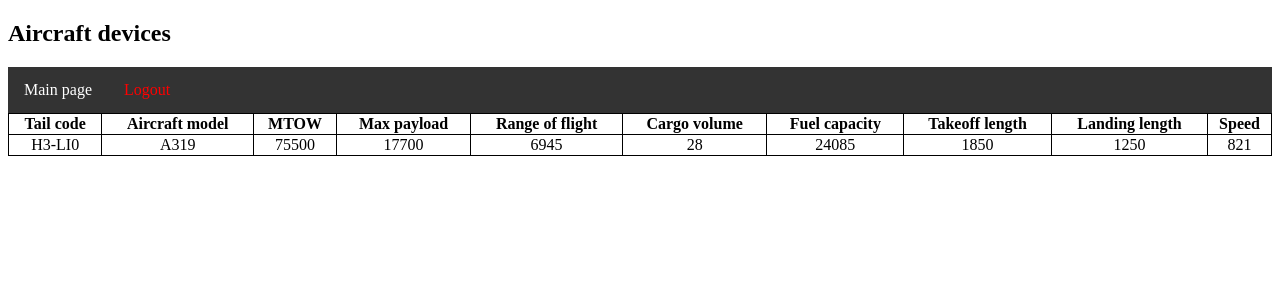
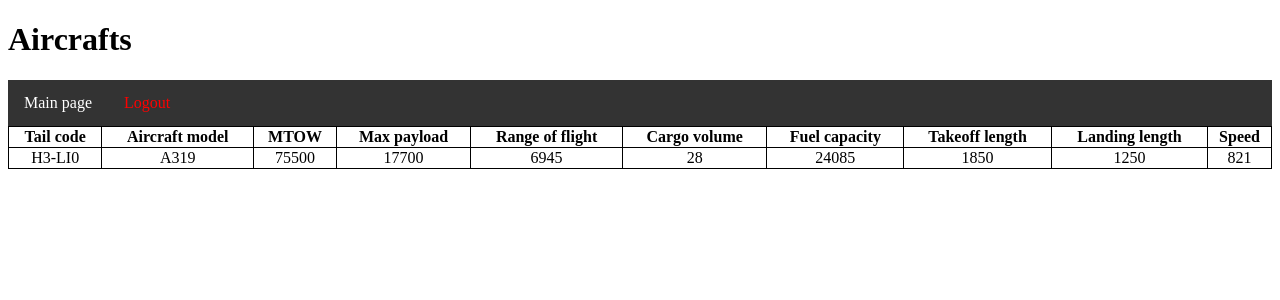
Before and after one commit to vk-airline/airline-crm, a Django app: page /crm/aircrafts in a window 1280 px wide. Shown: the top 300 px of the page. Run offline with Django 3.2, Linux system fonts and the light colour scheme; data comes from the database, SQL or seed files in the repository; parts of the project's set-up code (start-up, migrations or seed data) failed here and were passed over.

Commit message:
Minor ui changes

```diff
--- a/crm/templates/aircrafts.html
+++ b/crm/templates/aircrafts.html
@@ -8,7 +8,7 @@
 </head>
 <body>
 {% block content %}
-    <h2>Aircraft devices</h2>
+    <h1>Aircrafts</h1>
     {% include "menu.html" %}
     <table style="width:100%">
         <tr>
--- a/crm/templates/devices.html
+++ b/crm/templates/devices.html
@@ -8,7 +8,7 @@
 </head>
 <body>
 {% block content %}
-    <h2>Aircraft devices</h2>
+    <h1>Aircraft git devices</h1>
     {% include "menu.html" %}
     <table style="width:100%">
         <tr>
```
